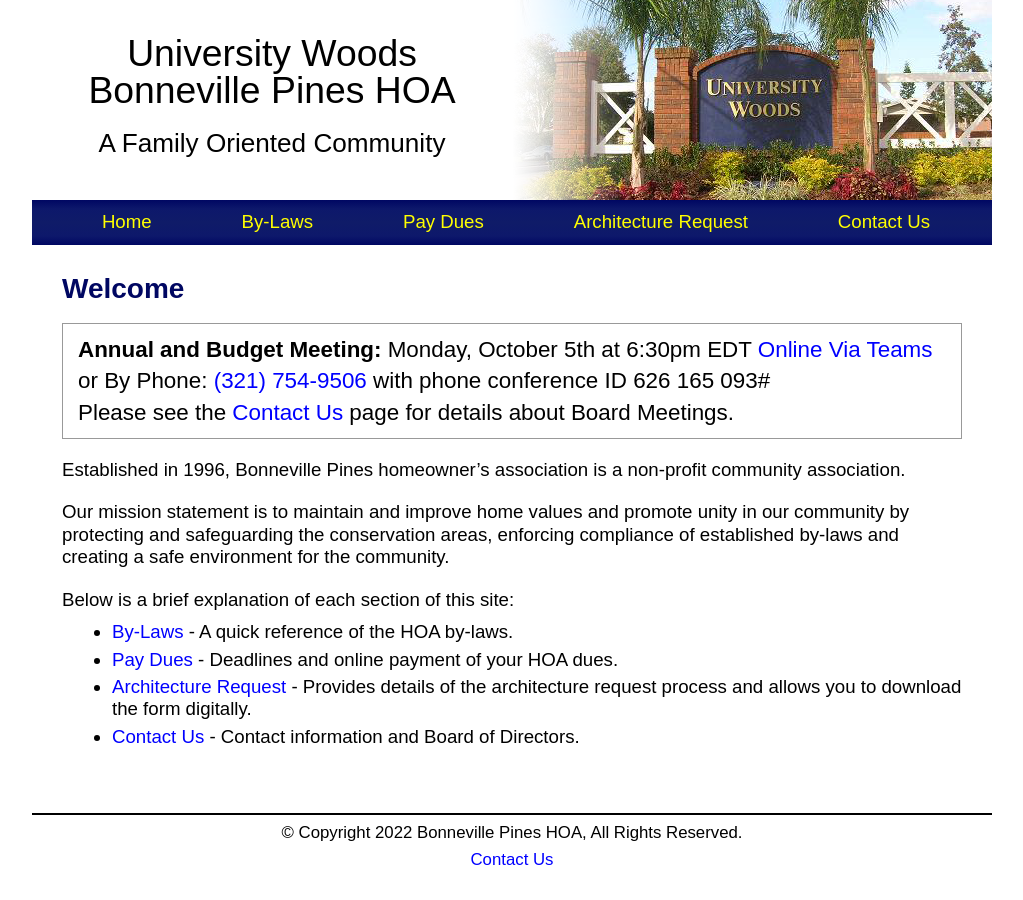
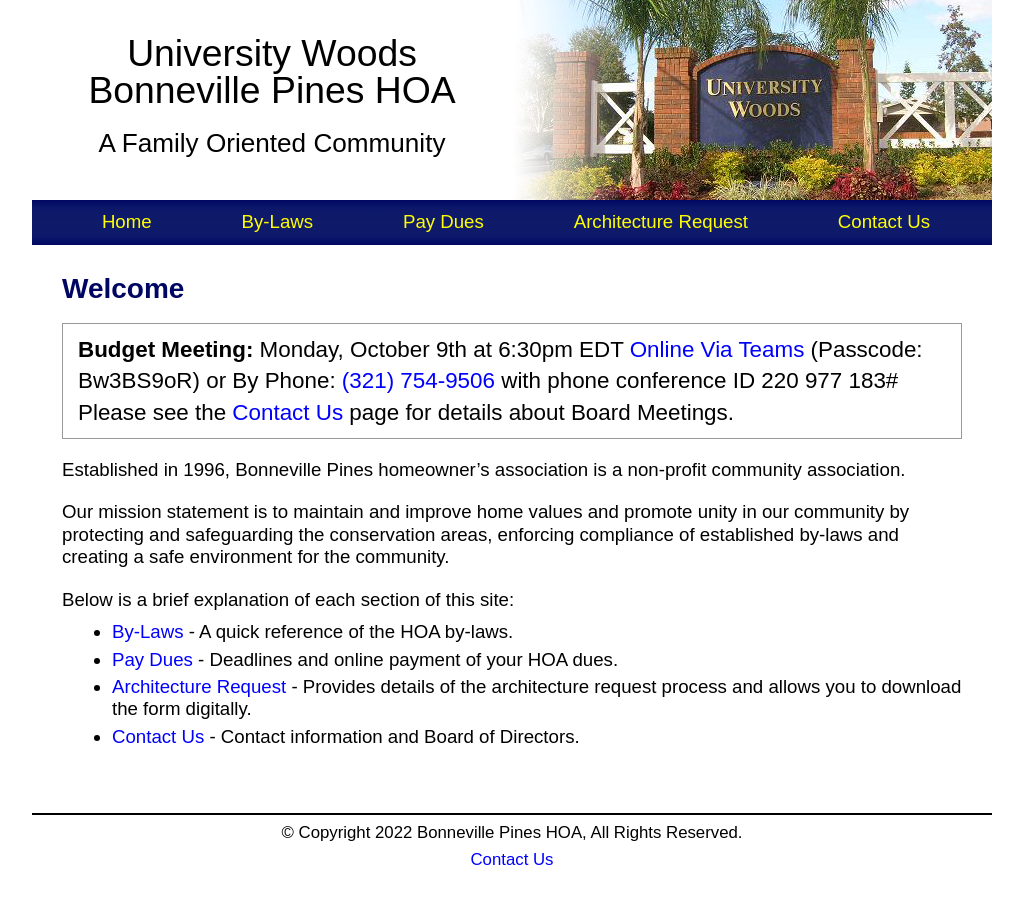
Before and after one commit to bphoa/website, a Jekyll site: the page built from index.md, in a window 1280 px wide. Shown: the whole page, without its empty margins (128-1151 px from the left). Built offline with Jekyll 4.4.1, drawn with Linux system fonts in a browser that asks for light colours.

Commit message:
Update index.md

```diff
--- a/index.md
+++ b/index.md
@@ -3,7 +3,7 @@
 title: Welcome
 ---
 
-**Annual and Budget Meeting:** Monday, October 5th at 6:30pm EDT [Online Via Teams](https://teams.microsoft.com/meet/280860128695136?p=usXE8zQOIC6jXOurgU) or By Phone: <a href="tel:+13217549506,,280860128695136#">(321) 754-9506</a> with phone conference ID 626 165 093# \\
+**Budget Meeting:** Monday, October 9th at 6:30pm EDT [Online Via Teams](https://teams.microsoft.com/meet/246522773728671?p=TTi1SgIozuj2sVdajU) (Passcode: Bw3BS9oR) or By Phone: <a href="tel:+13217549506,,220977183#">(321) 754-9506</a> with phone conference ID 220 977 183# \\
 Please see the [Contact Us](contact) page for details about Board Meetings.
 {: .alert}
 
```
